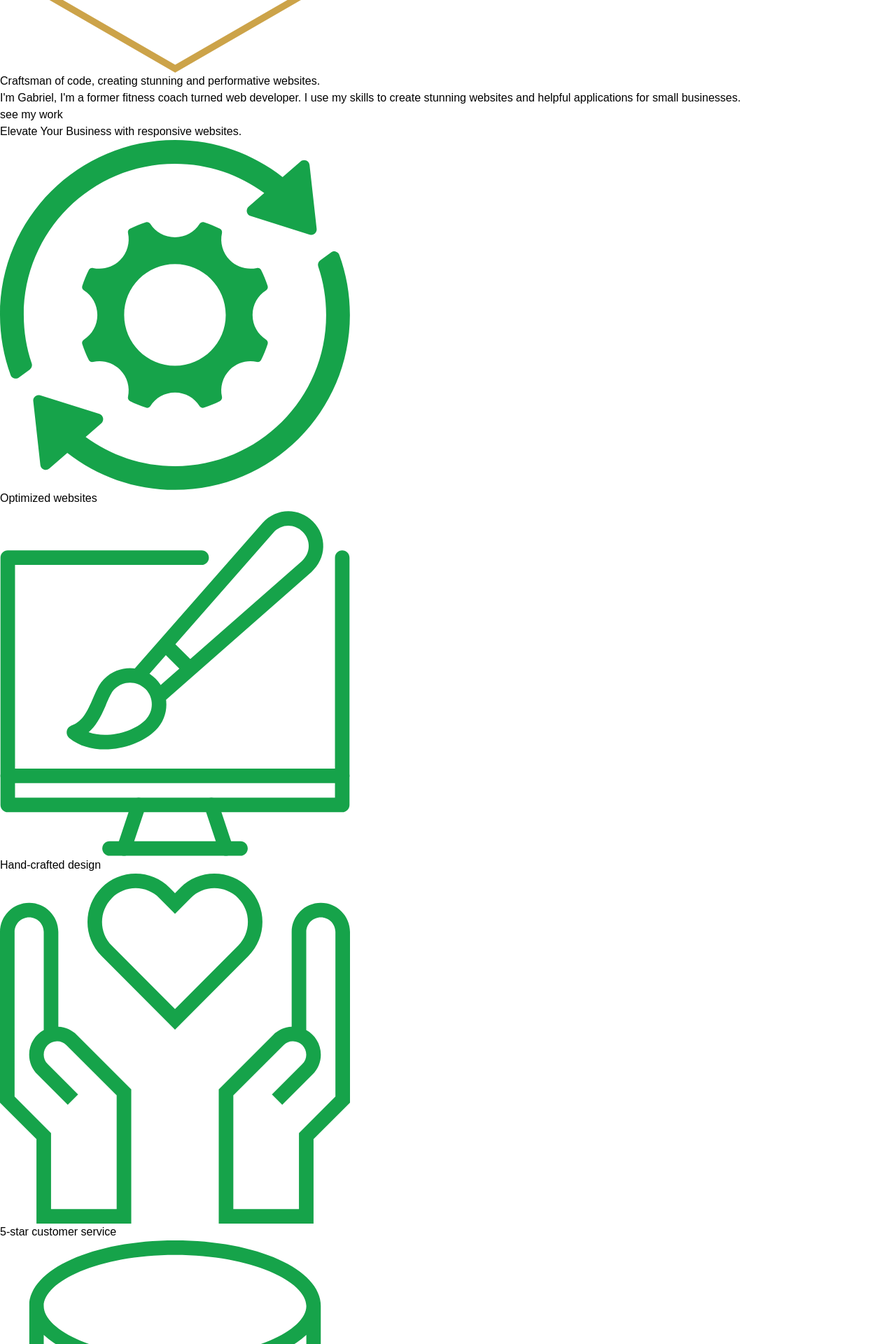
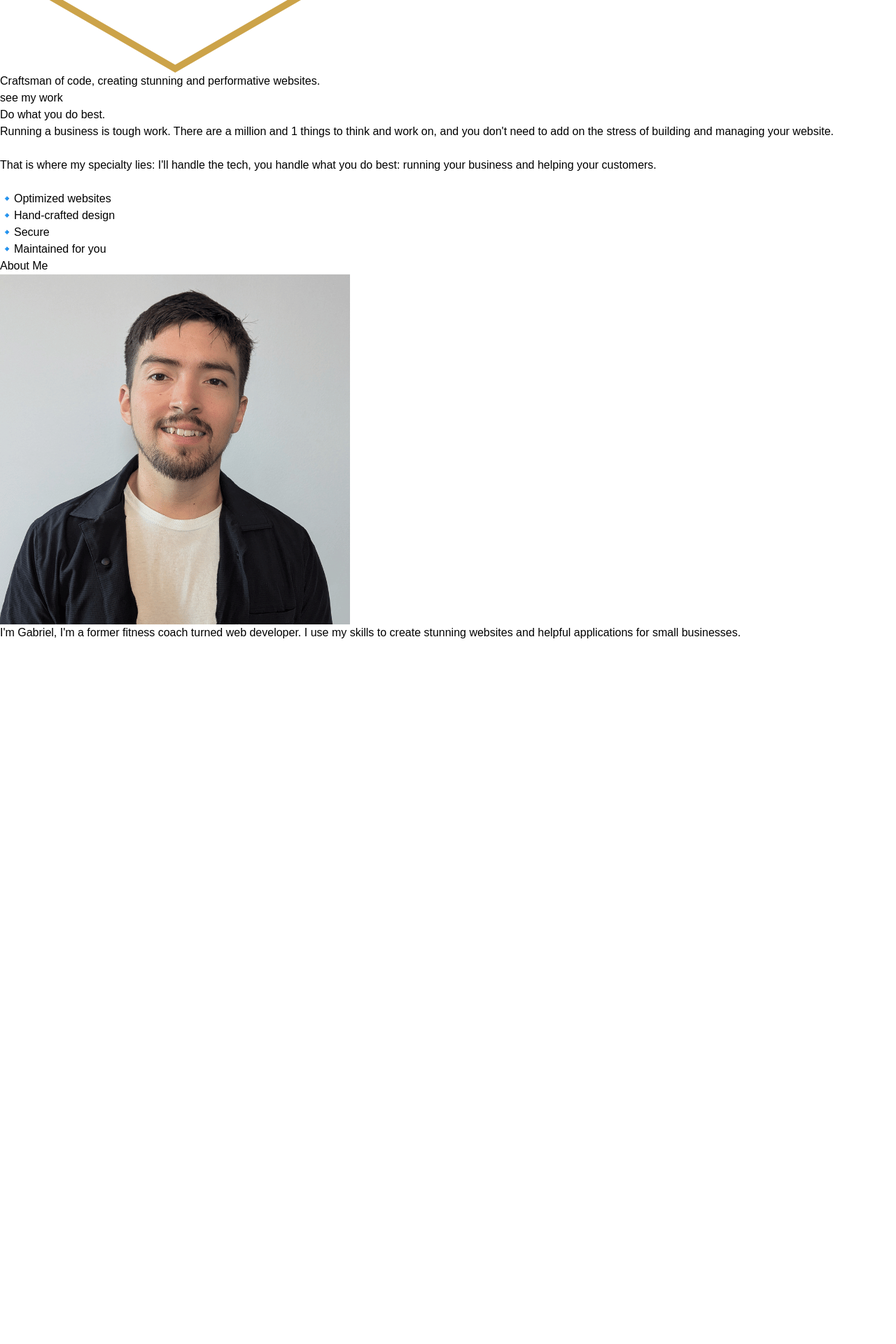
Before and after one commit to GabrielJDavila/TheWebArtificerPortfolio, a Next.js app: page / in a window 1280 px wide. Shown: the part 2980-4900 px from the top of the page at 70% size. After the commit the page ends 3896 px from the top, so only its background shows below. Built offline with nearby package versions, Linux system fonts and the light colour scheme; a web font is replaced by a local one.

Commit message:
Fleshing out homepage content

```diff
--- a/src/app/page.tsx
+++ b/src/app/page.tsx
@@ -1,10 +1,12 @@
 import Image from "next/image";
 import HomeUi from "./ui/homepageui/home";
-import AboutUi from "./ui/homepageui/about";
+import AboutUi from "./ui/homepageui/about-home";
+import ServicesUi from "./ui/homepageui/services-home";
 export default function Page() {
   return (
     <main className="flex flex-col justify-center items-center text-center gap-20 py-24">
       <HomeUi />
+      <ServicesUi />
       <AboutUi />
     </main>
   );
--- /dev/null
+++ b/src/app/ui/homepageui/about-home.tsx
@@ -0,0 +1,24 @@
+"use client"
+import { useEffect, useState } from "react"
+import LogoColorMode from "../logocolormode"
+import { useColorTheme } from "../../lib/ColorModeContext"
+import Link from "next/link"
+
+export default function AboutUi() {
+   const {colorTheme, setColorTheme} = useColorTheme()
+   console.log(colorTheme)
+    return (
+        <section className="flex flex-col gap-12 mt-20 dark:bg-zinc-800 p-8">
+            <h2 className="my-4 text-xl">About Me</h2>
+            <div className="flex flex-col gap-8">
+                <img
+                    src="blackshirtvv1.png"
+                    alt="picture of Gabriel Davila, wearing a black collared shirt against a beige background."
+                    className="flex flex-col w-1/2 lg:w-1/4 text-center justify-center items-center m-auto rounded-3xl rotate-3"
+                />
+                <p>I'm Gabriel, I'm a former fitness coach turned web developer. I use my skills to create stunning websites and helpful applications for small businesses.</p>
+            </div>
+
+        </section>
+    )
+}
--- a/src/app/ui/homepageui/about.tsx
+++ /dev/null
@@ -1,20 +0,0 @@
-"use client"
-import { useEffect, useState } from "react"
-import LogoColorMode from "../logocolormode"
-import { useColorTheme } from "../../lib/ColorModeContext"
-import Link from "next/link"
-
-export default function HomeUi() {
-   const {colorTheme, setColorTheme} = useColorTheme()
-   console.log(colorTheme)
-    return (
-        <section className="flex flex-col gap-12">
-            <h2 className="my-4 text-xl">About Me</h2>
-            <img
-                src="blackshirtvv1.png"
-                alt="picture of Gabriel Davila, wearing a black collared shirt against a beige background."
-                className="flex flex-col w-1/2 text-center justify-center items-center m-auto rounded-full"
-            />
-        </section>
-    )
-}
--- a/src/app/ui/homepageui/home.tsx
+++ b/src/app/ui/homepageui/home.tsx
@@ -8,7 +8,7 @@ export default function HomeUi() {
    const {colorTheme, setColorTheme} = useColorTheme()
    console.log(colorTheme)
     return (
-        <main className="flex flex-col gap-28">
+        <main className="flex flex-col gap-28 mt-4 mb-20">
             <LogoColorMode />
             {/* {colorTheme ?
                 <img src="/twalightmodelogo.png" className="w-10"/> :
@@ -17,32 +17,9 @@ export default function HomeUi() {
 
             <div className="flex flex-col gap-8 px-8">
                 <h1 className="text-3xl font-bold">Craftsman of code, creating stunning and performative websites.</h1>
-                <p>I'm Gabriel, I'm a former fitness coach turned web developer. I use my skills to create stunning websites and helpful applications for small businesses.</p>
                 <Link href="#" className="bg-green-600 w-24 m-auto p-2 rounded-full hover:bg-sky-600">see my work</Link>
             </div>
-            <section className="flex flex-col w-full text-center justify-center px-4 py-8">
-                {/* <div className="absolute -top-12 bg-zinc-800 w-full h-32 skew-y-6 z-0"></div> */}
-                <h2 className="z-20 my-4 text-xl">Elevate Your Business with responsive websites.</h2>
-                <div className="flex flex-row flex-wrap gap-20 justify-center items-center mt-8">
-                    <div className="flex flex-col justify-center gap-4 items-center text-center dark:bg-zinc-800 px-4 py-8 rounded-3xl">
-                        <img src="/WA_logos_1.png" className="w-1/2"/>
-                        <p>Optimized websites</p>
-                    </div>
-                    <div className="flex flex-col justify-center gap-4 items-center text-center dark:bg-zinc-800 px-4 py-8 rounded-3xl">
-                        <img src="/WA_logos_2.png" className="w-1/2"/>
-                        <p>Hand-crafted design</p>
-                    </div>
-                    <div className="flex flex-col justify-center gap-4 items-center text-center dark:bg-zinc-800 px-4 py-8 rounded-3xl">
-                        <img src="/WA_logos_3.png" className="w-1/2"/>
-                        <p>5-star customer service</p>
-                    </div>
-                    <div className="flex flex-col justify-center gap-4 items-center text-center dark:bg-zinc-800 px-4 py-8 rounded-3xl">
-                        <img src="/WA_logos_4.png" className="w-1/2"/>
-                        <p>data management</p>
-                    </div>
 
-                </div>
-            </section>
         </main>
     )
 }
--- /dev/null
+++ b/src/app/ui/homepageui/services-home.tsx
@@ -0,0 +1,32 @@
+
+export default function ServicesUi() {
+    return (
+        <section className="flex flex-col w-full text-center justify-center px-4 py-8">
+                {/* <div className="absolute -top-12 bg-zinc-800 w-full h-32 skew-y-6 z-0"></div> */}
+                <h2 className="z-20 my-4 text-xl">Do what you do best.</h2>
+                <p>Running a business is tough work. There are a million and 1 things to think and work on, and you don't need to add on the stress of building and managing your website.</p>
+                <br></br>
+                <p>That is where my specialty lies: I'll handle the tech, you handle what you do best: running your business and helping your customers.</p>
+                <br></br>
+                <div className="flex flex-row flex-wrap gap-4 justify-center items-center mt-8">
+                    <div className="flex flex-col justify-center gap-4 items-center text-center dark:bg-zinc-800 px-4 py-8 rounded-3xl">
+                        {/* <img src="/WA_logos_1.png" className="w-1/2"/> */}
+                        <p className="text-green-400 text-lg">🔹Optimized websites</p>
+                    </div>
+                    <div className="flex flex-col justify-center gap-4 items-center text-center dark:bg-zinc-800 px-4 py-8 rounded-3xl">
+                        {/* <img src="/WA_logos_2.png" className="w-1/2"/> */}
+                        <p className="text-green-400 text-lg">🔹Hand-crafted design</p>
+                    </div>
+                    <div className="flex flex-col justify-center gap-4 items-center text-center dark:bg-zinc-800 px-4 py-8 rounded-3xl">
+                        {/* <img src="/WA_logos_3.png" className="w-1/2"/> */}
+                        <p className="text-green-400 text-lg">🔹Secure</p>
+                    </div>
+                    <div className="flex flex-col justify-center gap-4 items-center text-center dark:bg-zinc-800 px-4 py-8 rounded-3xl">
+                        {/* <img src="/WA_logos_4.png" className="w-1/2"/> */}
+                        <p className="text-green-400 text-lg">🔹Maintained for you</p>
+                    </div>
+
+                </div>
+        </section>
+    )
+}
```
